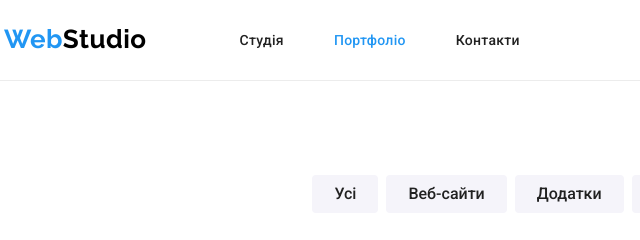
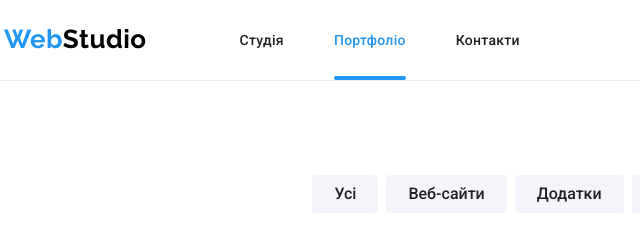
Before and after one commit to rodnayasestra/goit-markup-hw-05, a plain HTML site: page portfolio.html in a window 1280 px wide. Shown: the top 240 px of the page, 51-691 px from the left. Drawn offline with nearby package versions, Linux system fonts and the light colour scheme.

Commit message:
добавление нижнего подчеркивание к активной странице

```diff
--- a/css/styles.css
+++ b/css/styles.css
@@ -117,7 +117,20 @@ p {
 
 .header-nav .link.current {
   color: var(--accent-color);
+  position: relative;
 }
+.link.current::after{
+  content: "";
+  width: 100%;
+  height: 4px;
+  position: absolute;
+  background-color: var(--accent-color);
+  border-radius: 4px;
+  bottom: 0px;
+  left: 0;
+
+}
+
 .header-nav .link,
 .link-contacts {
   font-weight: 500;
```
